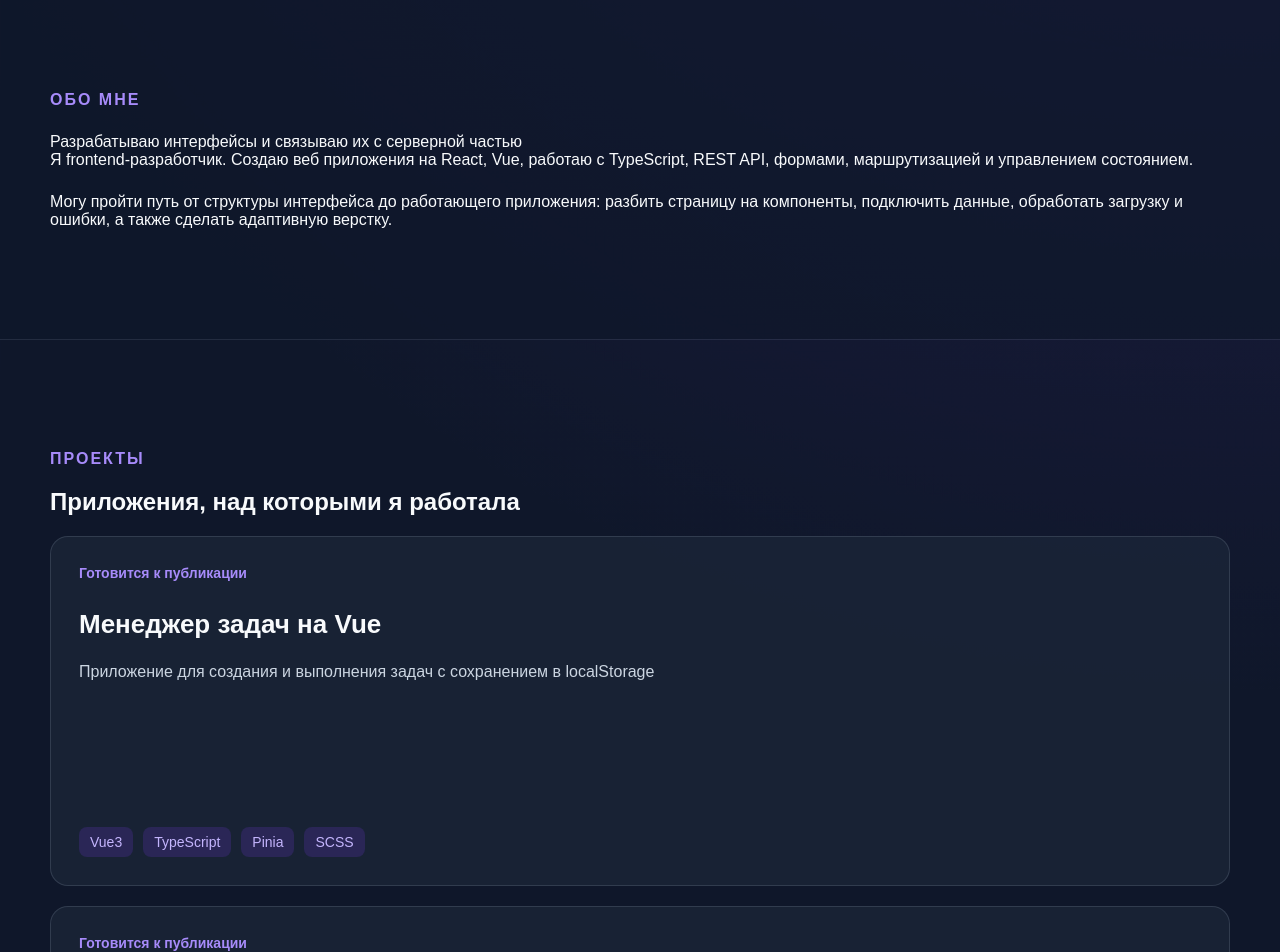
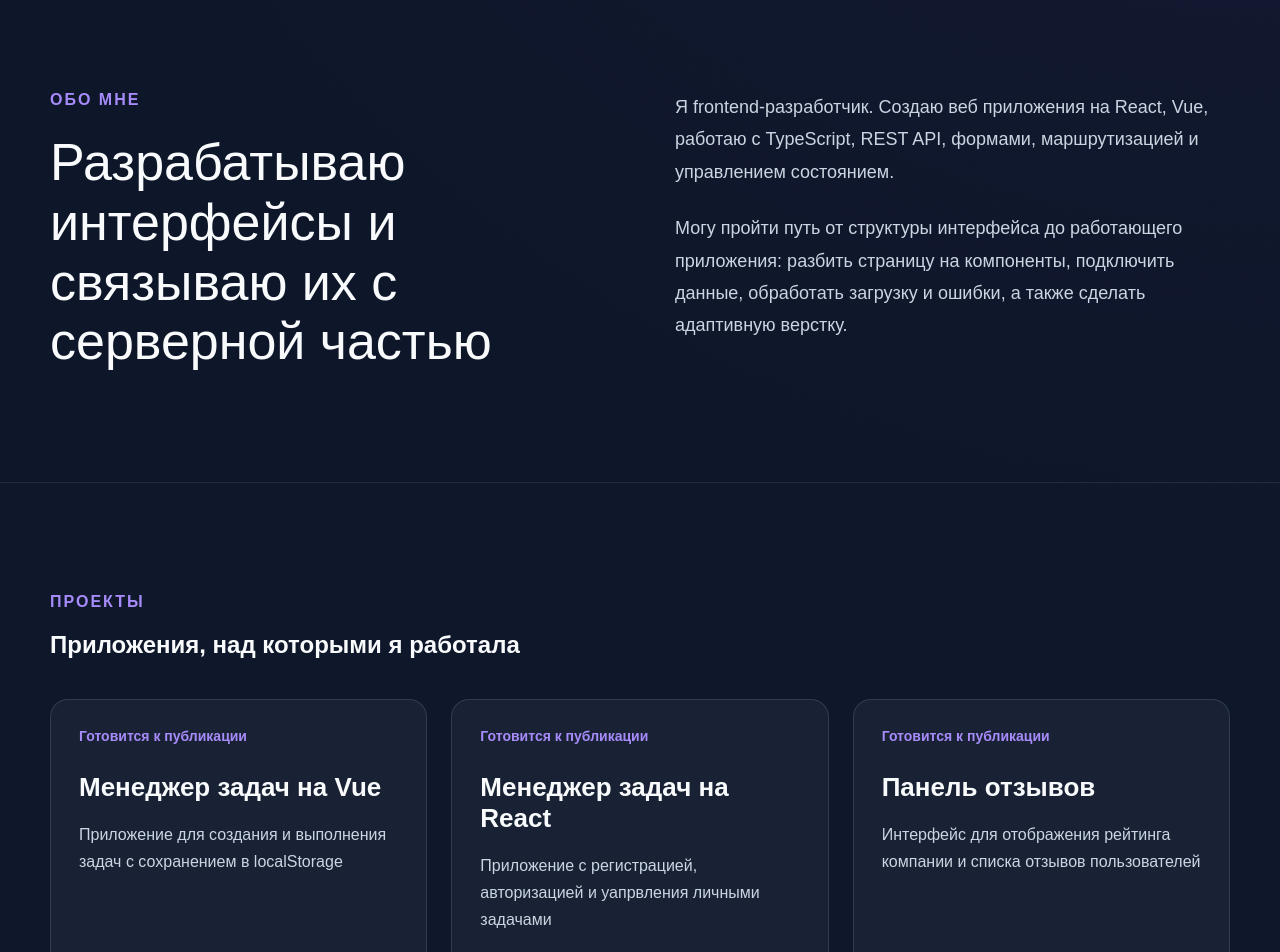
Before and after one commit to user49324809/frontend-portfolio, a React (Vite) app: page / in a window 1280 px wide. Shown: the part 820-1772 px from the top of the page. Built offline with nearby package versions, Linux system fonts and the light colour scheme.

Commit message:
Polish src/App.scss

```diff
--- a/src/App.scss
+++ b/src/App.scss
@@ -93,7 +93,7 @@
   }
 }
 
-.projects{
+.projects {
   padding: 110px 0;
   border-top: 1px solid rgba(148, 163, 184, 0.15);
     &__title {
@@ -103,14 +103,14 @@
       line-height: 1.15;
     }
 
-    &_grid{
+    &__grid {
       display: grid;
       grid-template-columns: repeat(3, 1fr);
       gap: 24px;
     }
 }
 
-.project-card{
+.project-card {
   display: flex;
   flex-direction: column;
   margin: 20px 0;
@@ -119,12 +119,11 @@
   border: 1px solid rgba(148, 163, 184, 0.2);
   border-radius: 18px;
   background-color: rgba(30, 41, 59, 0.65);
-  transition: transform 0.2 ease border-color 0.2 ease;
+  transition: transform 0.2s ease, border-color 0.2s ease;
 
   &:hover{
     transform: translateY(-5px);
     border-color: #7c3aed;
-    cursor: pointer;
   }
 
   &__status{
@@ -152,6 +151,28 @@
     margin: auto 0 0;
     padding: 0;
     list-style: none;
+  }
+
+  &__links {
+    display: flex;
+    flex-wrap: wrap;
+    gap: 12px;
+    margin-top: 24px;
+
+    a {
+      padding: 10px 14px;
+      border: 1px solid rgba(167, 139, 250, 0.45);
+      border-radius: 9px;
+      color: #ddd6fe;
+      font-weight: 700;
+      text-decoration: none;
+      transition: background-color 0.2s ease, border-color 0.2s ease;
+
+      &:hover {
+        border-color: #a78bfa;
+        background-color: rgba(124, 58, 237, 0.2);
+      }
+    }
   }
 
   li{
@@ -252,7 +273,7 @@
     color: #ddd6fe;
     font-weight: 700;
     text-decoration: none;
-    transition: background-color 0.2s ease, transform 0.2s ease; // Исправлено: добавлено 's'
+    transition: background-color 0.2s ease, transform 0.2s ease;
 
     &:hover {
       background-color: rgba(124, 58, 237, 0.2);
@@ -363,25 +384,25 @@
   letter-spacing: 2px;
 }
 
-.about{
+.about {
   padding: 110px 0;
   border-top: 1px solid rgba(148, 163, 184, 0.15);
   background-color: rgba(15, 23, 42, 0.65);
-  &_container{
+  &__container {
     display: grid;
     grid-template-columns: 1fr 1fr;
     gap: 70px;
     align-items: start;
   }
 
-  &_title{
+  &__title {
     max-width: 520px;
     margin: 0;
     font-size: clamp(35px, 5vw, 52px);
     line-height: 1.15;
   }
 
-  &_content{
+  &__content {
     color: #cbd5e1;
     font-size: 18px;
     line-height: 1.8;
```
